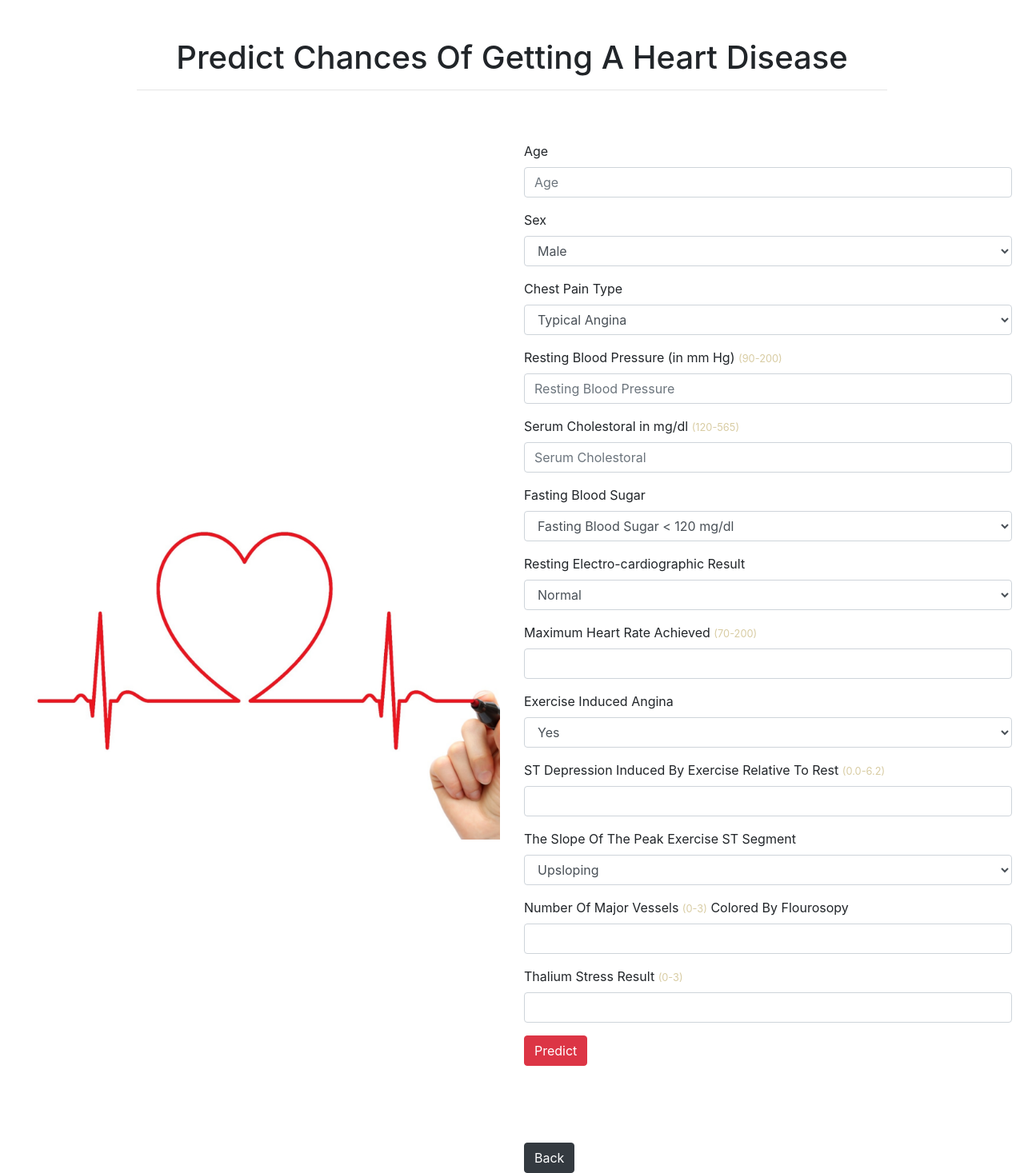
After one commit to FraidoonOmarzai/Physician.Ai, a Flask app: page /heart in a window 1280 px wide. The commit adds this page. Shown: the whole page at 80% size. Run offline with Flask 2, Linux system fonts and the light colour scheme.

Commit message:
heart disease project added

```diff
--- a/app.py
+++ b/app.py
@@ -1,12 +1,48 @@
-from flask import Flask, render_template, url_for
-
+from flask import Flask, render_template, url_for, request
+import joblib
+import numpy as np
 
 app = Flask(__name__)
+
 
 @app.route("/")
 def main():
     return render_template("main.html")
 
 
+# Heart Prediction
+@app.route("/heart")
+def heart():
+    return render_template("heart.html")
+
+
+def ValuePredictor(to_predict_list, size):
+    to_predict = np.array(to_predict_list).reshape(1, size)
+    if(size == 13):
+        loaded_model = joblib.load("Trained Model/Heart-Model/heart_model.pkl")
+        result = loaded_model.predict(to_predict)
+
+    return result[0]
+
+
+@app.route('/predictHD', methods=["POST"])
+def predictHD():
+    if request.method == "POST":
+        to_predict_list = request.form.to_dict()
+        # print(to_predict_list)
+        to_predict_list = list(to_predict_list.values())
+        # print(to_predict_list)
+        to_predict_list = list(map(float, to_predict_list))
+        # print(to_predict_list)
+        if(len(to_predict_list) == 13):
+            result = ValuePredictor(to_predict_list, 13)
+
+    if(int(result) == 1):
+        prediction = "Sorry! it seems getting the disease. Please consult the doctor immediately"
+    else:
+        prediction = "No need to fear. You have no dangerous symptoms of the disease"
+    return(render_template("result.html", prediction_text=prediction))
+
+
 if __name__ == "__main__":
     app.run(debug=True)
--- /dev/null
+++ b/templates/heart.html
@@ -0,0 +1,147 @@
+<!doctype html>
+<html lang="en">
+  <head>
+    <!-- Required meta tags -->
+    <meta charset="utf-8">
+    <meta name="viewport" content="width=device-width, initial-scale=1, shrink-to-fit=no">
+
+    <!-- Bootstrap CSS -->
+   <link rel="stylesheet" href="https://cdn.jsdelivr.net/npm/bootstrap@4.4.1/dist/css/bootstrap.min.css" integrity="sha384-Vkoo8x4CGsO3+Hhxv8T/Q5PaXtkKtu6ug5TOeNV6gBiFeWPGFN9MuhOf23Q9Ifjh" crossorigin="anonymous">
+   <script src="https://code.jquery.com/jquery-3.4.1.slim.min.js" integrity="sha384-J6qa4849blE2+poT4WnyKhv5vZF5SrPo0iEjwBvKU7imGFAV0wwj1yYfoRSJoZ+n" crossorigin="anonymous"></script>
+   <script src="https://cdn.jsdelivr.net/npm/popper.js@1.16.0/dist/umd/popper.min.js" integrity="sha384-Q6E9RHvbIyZFJoft+2mJbHaEWldlvI9IOYy5n3zV9zzTtmI3UksdQRVvoxMfooAo" crossorigin="anonymous"></script>
+   <script src="https://cdn.jsdelivr.net/npm/bootstrap@4.4.1/dist/js/bootstrap.min.js" integrity="sha384-wfSDF2E50Y2D1uUdj0O3uMBJnjuUD4Ih7YwaYd1iqfktj0Uod8GCExl3Og8ifwB6" crossorigin="anonymous"></script>
+
+   <style>
+    *{
+    margin:0;
+    padding:0;
+    }
+    html,
+    body,
+    header,
+    #intro {
+    height: 100%;
+    }
+    img {
+    display: block;
+    max-width: 100%;
+    height: auto;
+    }
+    small{
+      color: #D8CCA3;
+    }
+    .btn.pb {
+         margin-top: 6rem;
+         background-color: dark;
+      }
+    </style>
+    <title>Heart disease Prediction</title>
+  </head>
+  <body>
+    <header>
+
+      <div id="intro" class="container-fluid view ">
+        <h1 class="text-center text-capitalize pt-5">Predict chances of getting a heart disease</h1>
+        <hr class="w-75 mx-auto pt-5">
+        <div class="row mb-5">
+          <div class="col-lg-6 col-md-6 col-12 my-auto">
+            <img src="../static/images/heart.jpg" class="float-left">
+
+          </div>
+          <div class="col-lg-6 col-md-6 col-12">
+            <form action="{{ url_for('predictHD')}}" method="post">
+               <div class="form-group">
+                <label for="age">Age</label>
+                <input class="form-control" type="number" id="age" name="age" required="required" placeholder="Age">
+              </div>
+               <div class="form-group">
+                <label for="sex">Sex</label>
+                <select class="form-control" id="sex" name = "sex" required="required" >
+                 <option value="1">Male</option>
+                 <option value="0">Female</option>
+               </select>
+              </div>
+              <div class="form-group">
+                <label for="cp">Chest Pain Type</label>
+                <select class="form-control" id="cp" name = "cp" required="required" placeholder="Chest Pain Type">
+                  <option value="1">Typical Angina</option>
+                  <option value="2">Atypical Angina</option>
+                  <option value="3">Non-Anginal Pain</option>
+                  <option value="4">Asymptomatic</option>
+                </select>
+              </div>
+
+              <div class="form-group">
+                <label for="trestbps">Resting Blood Pressure (in mm Hg) <small>(90-200)</small></label>
+                <input class="form-control" type="number" id="trestbps" name="trestbps" required="required" placeholder="Resting Blood Pressure">
+              </div>
+
+              <div class="form-group">
+                <label for="chol">Serum Cholestoral in mg/dl <small>(120-565)</small></label>
+                <input class="form-control" type="number" step="any" id="chol" name="chol" required="required" placeholder="Serum Cholestoral">
+              </div>
+
+              <div class="form-group">
+                <label for="fbs">Fasting Blood Sugar</label>
+                <select class="form-control" id="fbs" name = "fbs" required="required" placeholder="Fasting Blood Sugar">
+                  <option value="0">Fasting Blood Sugar < 120 mg/dl</option>
+                  <option value="1">Fasting Blood Sugar > 120 mg/dl</option>
+                </select>
+              </div>
+
+              <div class="form-group">
+                <label for="restecg">Resting Electro-cardiographic Result</label>
+                <select class="form-control" type="number" id="restecg" name="restecg" required="required" placeholder="Resting Electro-cardiographic Result">
+                <option value="0">Normal</option>
+                <option value="1">having ST-T wave abnormality</option>
+                <option value="2">showing probable or definite left ventricular hypertrophy</option>
+            	</select>
+              </div>
+
+              <div class="form-group">
+                <label for="thalach">Maximum Heart Rate Achieved <small>(70-200)</small></label>
+                <input class="form-control" id="thalach" name = "thalach" required="required" >
+              </div>
+
+              <div class="form-group">
+                <label for="exang">Exercise Induced Angina</label>
+                <select class="form-control" id="exang" name = "exang" required="required" >
+                  <option value="1">Yes</option>
+                  <option value="0">No</option>
+                </select>
+              </div>
+
+              <div class="form-group">
+                <label for="oldpeak">ST Depression Induced By Exercise Relative To Rest <small>(0.0-6.2)</small></label>
+                <input class="form-control" type="float" id="oldpeak" name = "oldpeak" required="required" >
+              </div>
+
+              <div class="form-group">
+                <label for="slope">The Slope Of The Peak Exercise ST Segment</label>
+                <select class="form-control" id="slope" name = "slope" required="required" >
+                  <option value="0">Upsloping</option>
+                  <option value="1">Flatsloping</option>
+                  <option value="2">Downslopins</option>
+                </select>
+              </div>
+
+              <div class="form-group">
+                <label for="ca">Number Of Major Vessels <small>(0-3)</small> Colored By Flourosopy</label>
+                <input class="form-control" type="number" id="ca" name = "ca" required="required" >
+              </div>
+
+              <div class="form-group">
+                <label for="thal">Thalium Stress Result <small>(0-3)</small></label>
+                <input class="form-control" type="number" id="thal" name = "thal" required="required" >
+              </div>
+
+              <button type="submit" class="btn btn-danger">Predict</button>
+            </form>
+            <a class="btn btn-dark pb" href="/" role="button">Back</a>
+          </div>
+        </div>
+      </div>
+
+    </header>
+  </body>
+</html>
```
Also changed, not shown: css/main.css (deleted, +0 -93 lines), templates/main.html (+11 -29 lines), templates/result.html (added, +10 -0 lines), static/images/favicon.ico (deleted), static/images/heart.jpg (added), 3 other files.
